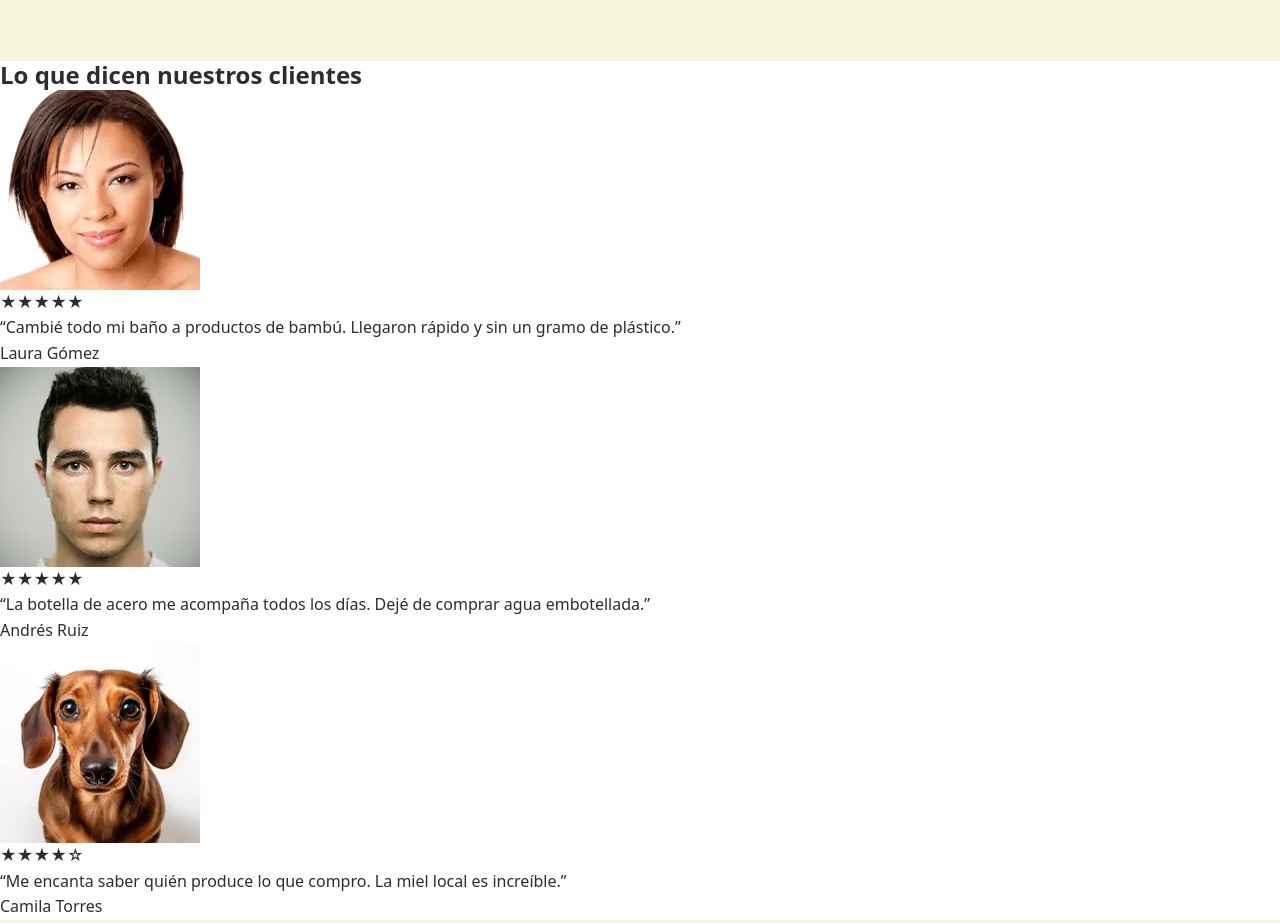
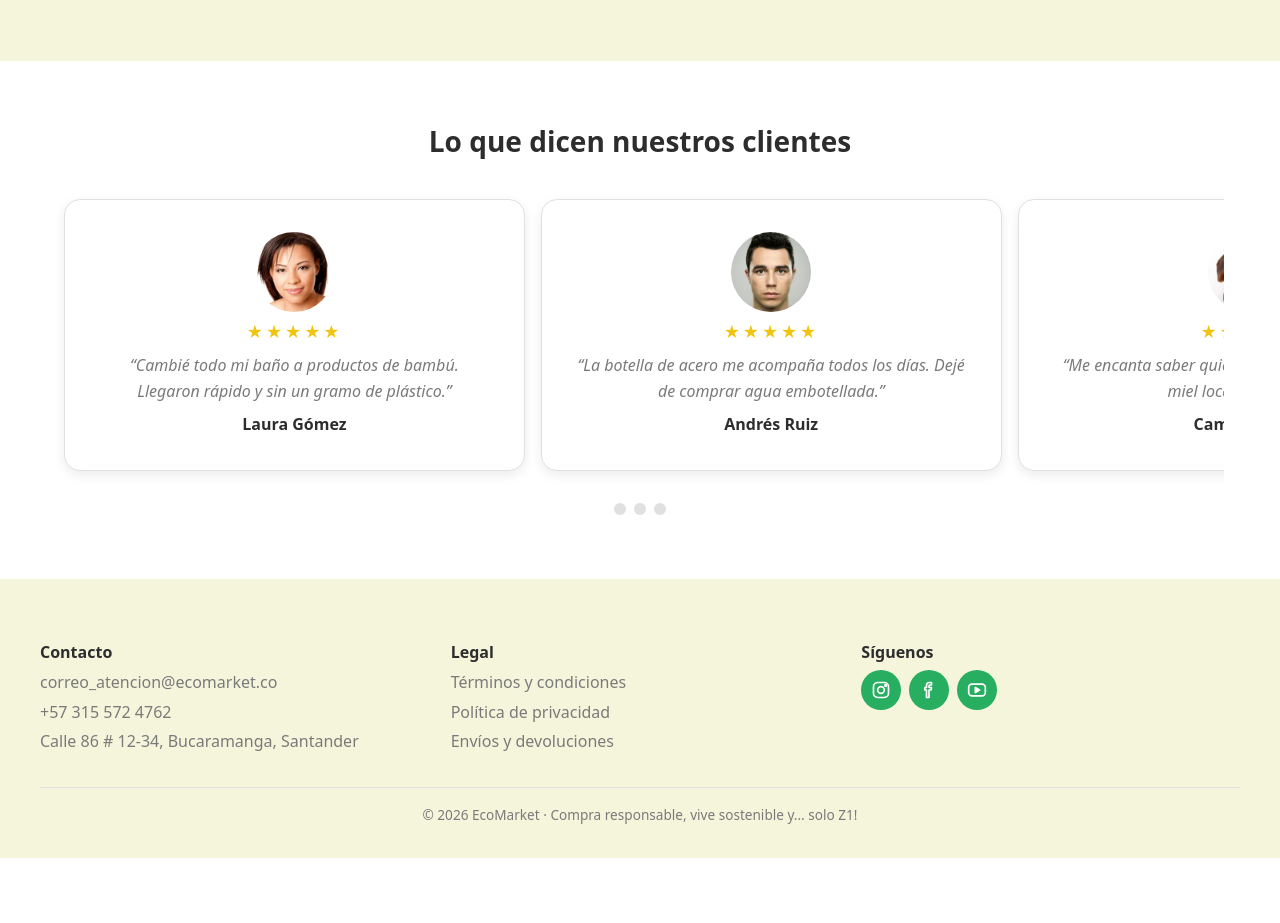
Before and after one commit to judatasgar/EcoMarket_JDANIEL_TAPIAS, a plain HTML site: page views/sobre-nosotros.html in a window 1280 px wide. Shown: the part 975-1898 px from the top of the page. After the commit the page ends 1833 px from the top, so only its background shows below. Drawn offline with Linux system fonts and the light colour scheme.

Commit message:
feat: carrusel de testimonios con scroll-snap

```diff
--- a/css/components.css
+++ b/css/components.css
@@ -323,3 +323,84 @@
   font-size: 0.95rem;
   color: var(--texto-suave);
 }
+
+/* ===== CARRUSEL ===== */
+/* Fila horizontal con scroll; scroll-snap hace que siempre se detenga centrado en una tarjeta (Vista C: Carrusel CSS) */
+html {
+  scroll-behavior: smooth;             /* los saltos con # se deslizan en vez de brincar */
+}
+
+.carrusel {
+  display: flex;
+  gap: var(--espacio-m);
+  overflow-x: auto;                    /* lo que no cabe se desplaza horizontalmente */
+  scroll-snap-type: x mandatory;       /* al soltar, se "imanta" a una tarjeta */
+  padding: var(--espacio-s) var(--espacio-s) var(--espacio-m);
+}
+
+.testimonio {
+  flex: 0 0 85%;                       /* móvil: cada tarjeta ocupa 85%, se asoma la siguiente */
+  scroll-snap-align: center;
+  scroll-margin-top: 6rem;
+  display: flex;
+  flex-direction: column;
+  align-items: center;
+  gap: var(--espacio-s);
+  text-align: center;
+  padding: var(--espacio-l);
+  background-color: var(--blanco);
+  border: 1px solid var(--borde);
+  border-radius: 1rem;
+  box-shadow: var(--sombra);
+}
+
+.testimonio__foto {
+  width: 5rem;
+  height: 5rem;
+  border-radius: 50%;
+  object-fit: cover;
+}
+
+.testimonio__estrellas {
+  color: #f1c40f;
+  letter-spacing: 0.15rem;
+}
+
+.testimonio__comentario {
+  color: var(--texto-suave);
+  font-style: italic;
+}
+
+.testimonio__autor {
+  font-weight: 700;
+}
+
+.carrusel__puntos {
+  display: flex;
+  justify-content: center;
+  gap: var(--espacio-s);
+  margin-top: var(--espacio-m);
+}
+
+.carrusel__punto {
+  width: 0.75rem;
+  height: 0.75rem;
+  border-radius: 50%;
+  background-color: var(--borde);
+}
+
+.carrusel__punto:hover {
+  background-color: var(--verde-oscuro);
+}
+
+@media (min-width: 768px) {
+  .testimonio {
+    flex-basis: 45%;                   /* tablet: dos tarjetas visibles */
+  }
+}
+
+@media (min-width: 1024px) {
+  .testimonio {
+    flex-basis: 40%;                   /* escritorio: dos y media, invita a desplazar */
+  }
+}
--- a/css/layout.css
+++ b/css/layout.css
@@ -377,3 +377,16 @@
     grid-template-columns: repeat(4, 1fr);
   }
 }
+
+/* ===== TESTIMONIOS ===== */
+.testimonios {
+  max-width: 75rem;
+  margin: 0 auto;
+  padding: var(--espacio-xl) var(--espacio-m);
+}
+
+.testimonios__titulo {
+  text-align: center;
+  font-size: 1.75rem;
+  margin-bottom: var(--espacio-l);
+}
```
